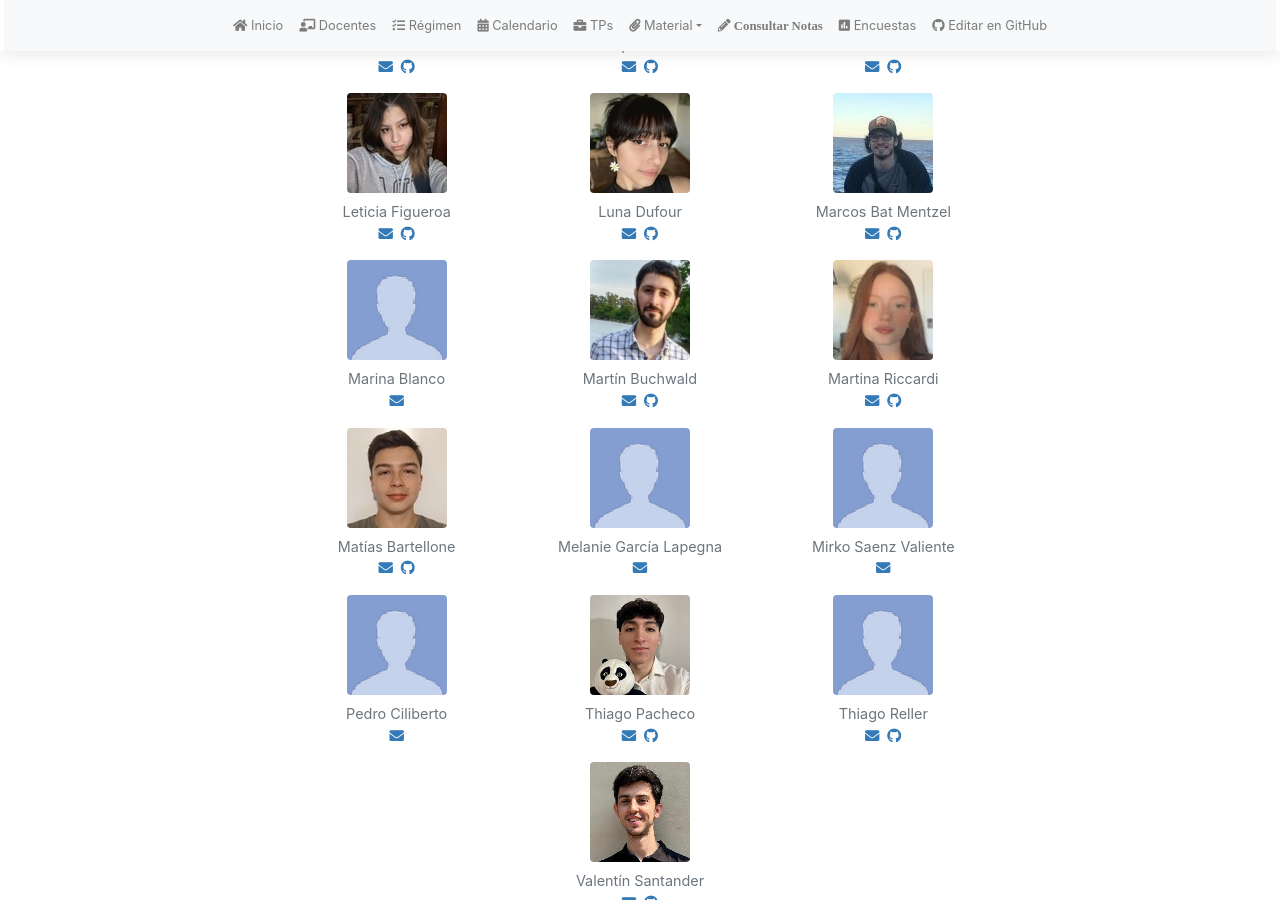
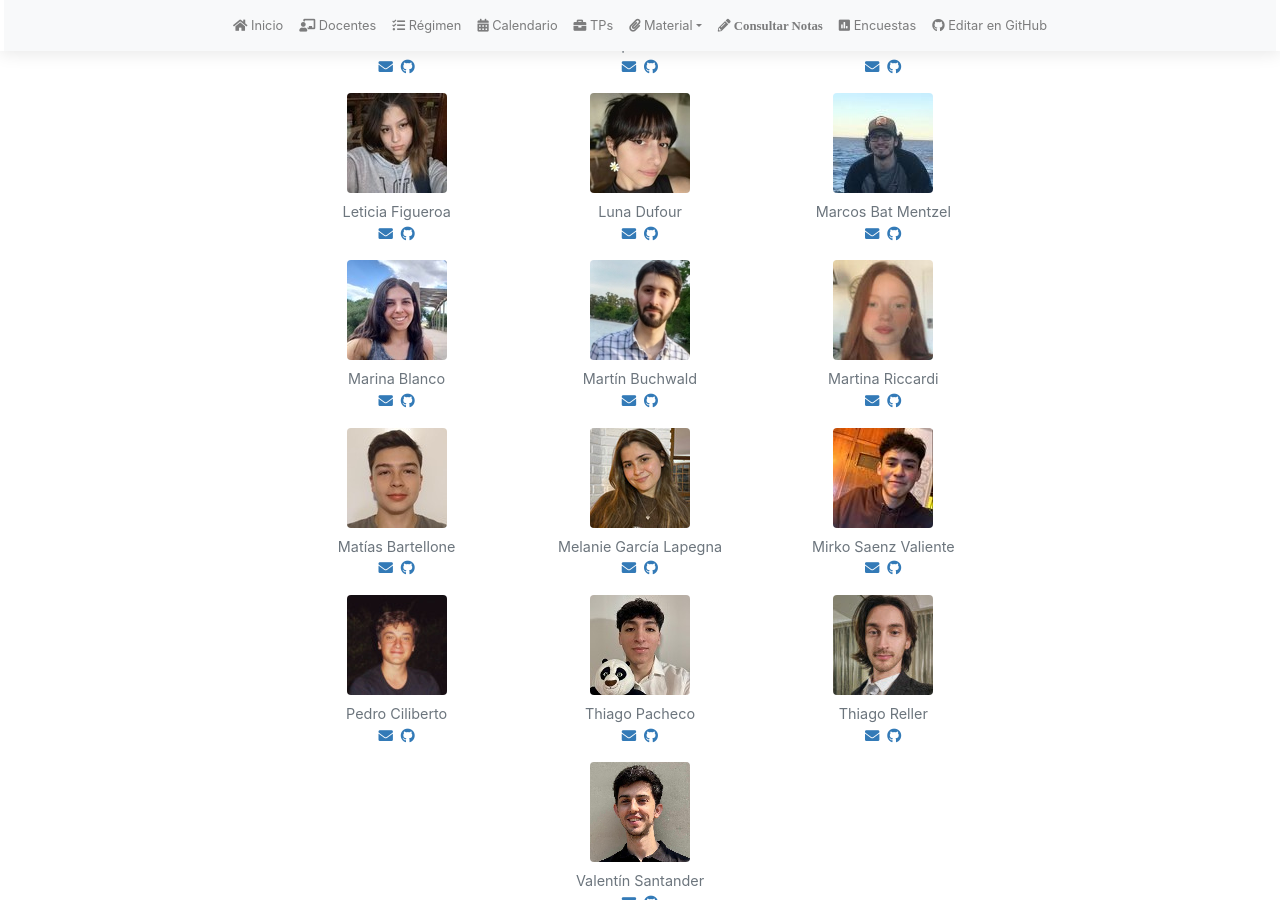
Before and after one commit to algoritmos-rw/tda_bg, a Jekyll site: the page built from docentes.md, in a window 1280 px wide and 900 px high, scrolled down 506 px. Built offline with Jekyll 4.4.1, drawn with Linux system fonts in a browser that asks for light colours; nearby versions of some CDN libraries; our own code applies the rules of GitHub Pages for plain Markdown files.

Commit message:
docentes

```diff
--- a/_data/docentes.yml
+++ b/_data/docentes.yml
@@ -61,9 +61,9 @@ docentes:
   github: marcosbatm
 
 - nombre: Marina Blanco
-  foto: /assets/img/docentes/unknown.png
+  foto: /assets/img/docentes/marinab.jpg
   mail: mablanco@fi.uba.ar
-  github:
+  github: maru-b
 
 - nombre: Martín Buchwald
   foto: /assets/img/docentes/martinb.jpg
@@ -81,19 +81,19 @@ docentes:
   github: MatiBartellone
 
 - nombre: Melanie García Lapegna
-  foto: /assets/img/docentes/unknown.png
+  foto: /assets/img/docentes/melaniegl.jpeg
   mail: mgarcial@fi.uba.ar
-  github:
+  github: Melaniegarcialapegna
 
 - nombre: Mirko Saenz Valiente
-  foto: /assets/img/docentes/unknown.png
+  foto: /assets/img/docentes/mirkosv.jpeg
   mail: msaenz@fi.uba.ar
-  github:
+  github: mirkosaenz
 
 - nombre: Pedro Ciliberto
-  foto: /assets/img/docentes/unknown.png
+  foto: /assets/img/docentes/pedroc.jpg
   mail: pciliberto@fi.uba.ar
-  github:
+  github: pedrociliberto
 
 - nombre: Thiago Pacheco
   foto: /assets/img/docentes/thiagop.jpg
@@ -101,9 +101,9 @@ docentes:
   github: thiagopservian
 
 - nombre: Thiago Reller
-  foto: /assets/img/docentes/unknown.png
-  mail: tpacheco@fi.uba.ar
-  github: thiagoyair1@gmail.com
+  foto: /assets/img/docentes/thiagor.jpg
+  mail: thiagoyair1@gmail.com
+  github: tyreller
 
 - nombre: Valentín Santander
   foto: /assets/img/docentes/valentins.jpg
```
Also changed, not shown: assets/img/docentes/marinab.jpg (added), assets/img/docentes/melaniegl.jpeg (added), assets/img/docentes/mirkosv.jpeg (added), assets/img/docentes/pedroc.jpg (added), assets/img/docentes/thiagor.jpg (added).
